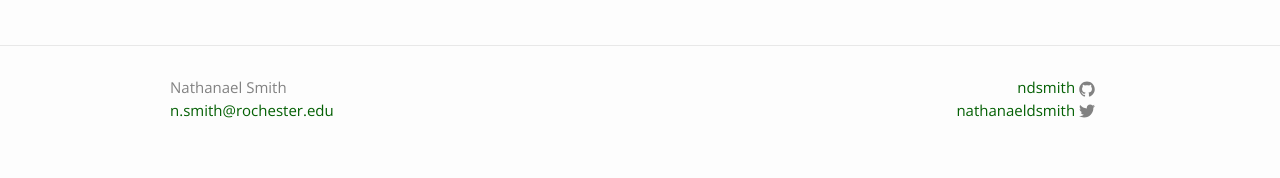
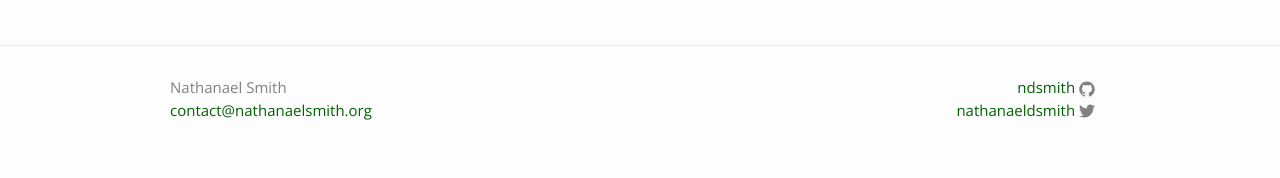
Before and after one commit to ndsmith/ndsmith.github.io, a Jekyll site: the page built from index.html, in a window 1280 px wide. Shown: the part 744-922 px from the top of the page. Built offline with Jekyll 4.4.1, drawn with Linux system fonts in a browser that asks for light colours.

Commit message:
changed email address to contat@nathanaelsmith.org

```diff
--- a/_config.yml
+++ b/_config.yml
@@ -1,6 +1,6 @@
 # Site settings
 title: Nathanael Smith
-email: n.smith@rochester.edu
+email: contact@nathanaelsmith.org
 description: > # this means to ignore newlines until "baseurl:" Write an awesome description for your new site here. You can edit this line in _config.yml. It will appear in your document head meta (for Google search results) and in your feed.xml site description.
 baseurl: "" # the subpath of your site, e.g. /blog/
 url: "http://nathanaelsmith.org" # the base hostname & protocol for your site
```
